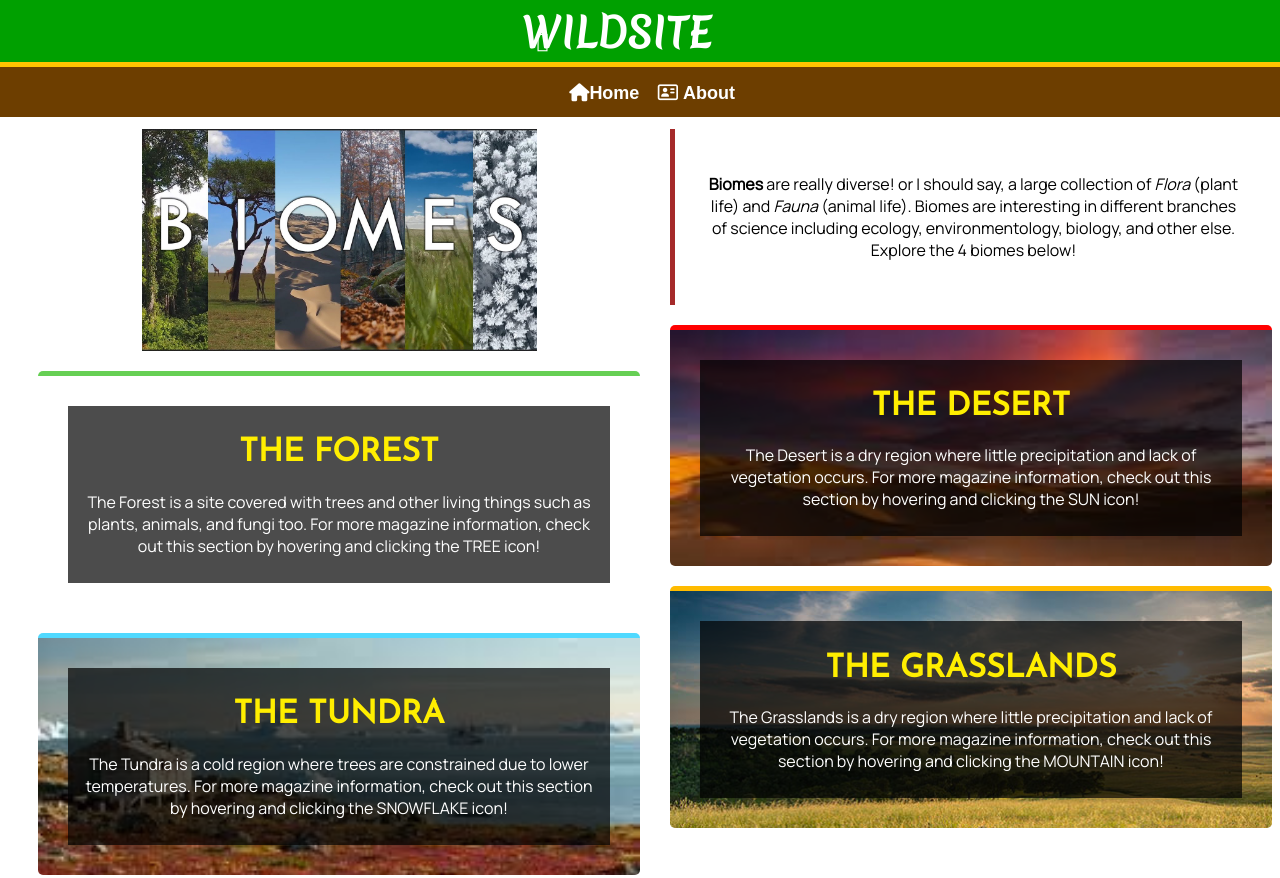
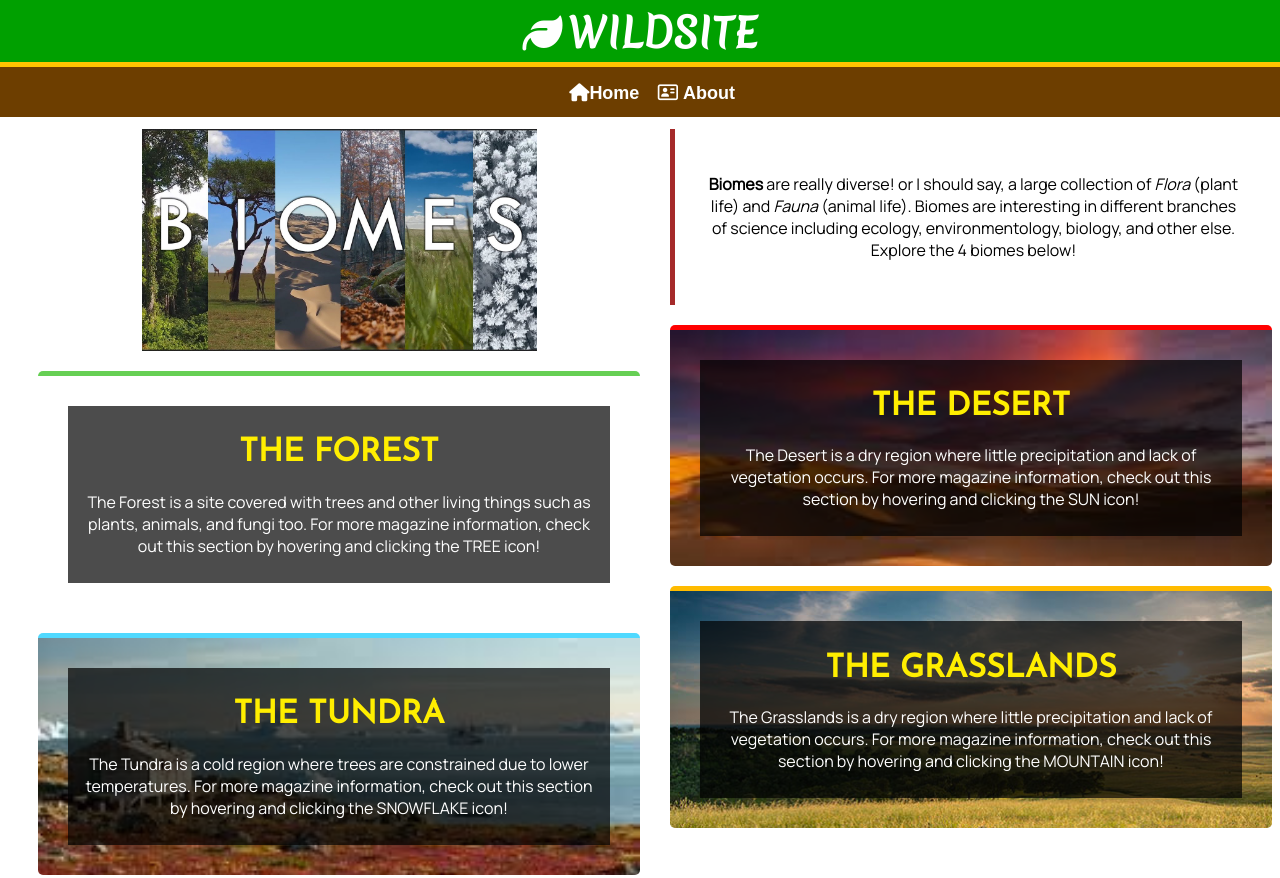
Before and after one commit to TheTimCodes/TheTimCodes.github.io, a plain HTML site: page index.html in a window 1280 px wide. Shown: the top 878 px of the page. Drawn offline with Linux system fonts and the light colour scheme; a web font is replaced by a local one.

Commit message:
Update index.html

```diff
--- a/index.html
+++ b/index.html
@@ -298,7 +298,7 @@
     </head>
     <body>
         <div class="title">
-            <h1><i class="fas fa-leaf title" style="padding-right: 5px;"></i>WILDSITE</h1>
+            <h1><i class="fas fa-leaf" style="padding-right: 5px;"></i>WILDSITE</h1>
         </div>
 
             <ul class="options">
```
